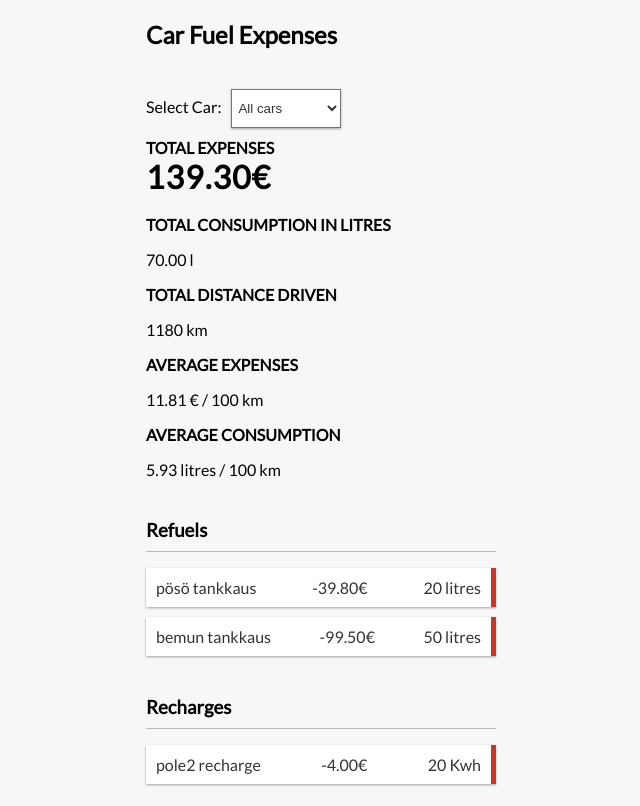
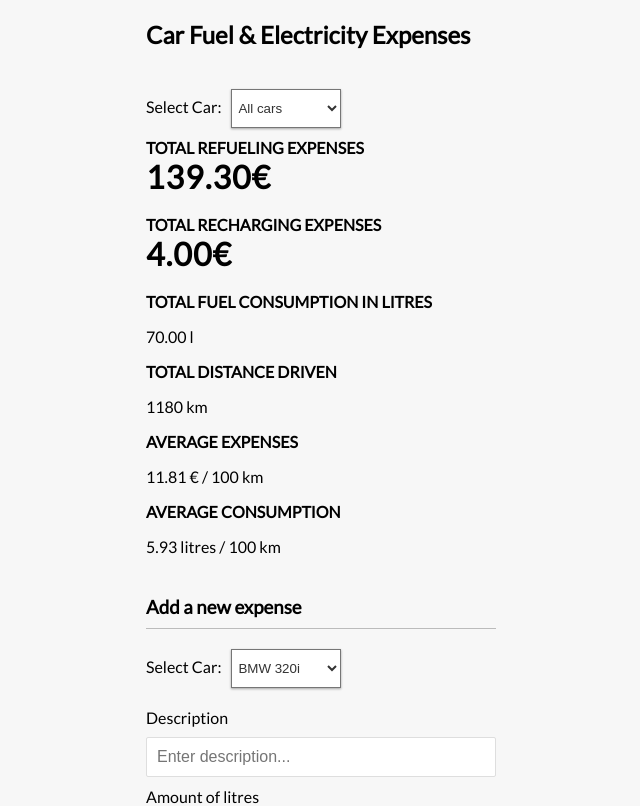
Before and after one commit to mr5499/frontend_app, a React (Create React App) app in the folder frontend_app/: page / in a window 1280 px wide. Shown: the top 806 px of the page, without its empty margins (319-959 px from the left). Built offline with nearby package versions, Linux system fonts and the light colour scheme.

Commit message:
TotalRecharginExpenses.js created

```diff
--- a/frontend_app/src/App.js
+++ b/frontend_app/src/App.js
@@ -13,6 +13,7 @@ import { AvgConsumption } from './components/AvgConsumption';
 import { CarSelector } from './components/CarSelector';
 import { CarSelectorForNewExpense } from './components/CarSelectorForNewExpense'
 import { RechargingExpenseList } from './components/RechargingExpenseList';
+import { TotalRechargingExpenses } from './components/TotalRechargingExpenses';
 
 function App() {
   return (
@@ -21,14 +22,15 @@ function App() {
       <div className="container">
         <CarSelector />
         <TotalRefuelingExpenses />
+        <TotalRechargingExpenses />
         <TotalLitres />
         <TotalDistance />
         <AvgExpense />
         <AvgConsumption />
+        <CarSelectorForNewExpense />
+        <AddRefuelingExpense />
         <RefuelingExpenseList />
         <RechargingExpenseList />
-        <CarSelectorForNewExpense />
-        <AddRefuelingExpense />
       </div>
     </GlobalProvider>
   );
--- a/frontend_app/src/components/Header.js
+++ b/frontend_app/src/components/Header.js
@@ -2,6 +2,6 @@ import React from 'react'
 
 export const Header = () => {
   return (
-    <h2>Car Fuel Expenses</h2>
+    <h2>Car Fuel & Electricity Expenses</h2>
   )
 }
--- a/frontend_app/src/components/TotalLitres.js
+++ b/frontend_app/src/components/TotalLitres.js
@@ -2,7 +2,7 @@ import React, { useContext } from 'react'
 import { GlobalContext } from '../context/GlobalState'
 
 export const TotalLitres = () => {
-  const { refuels, selectedCar } = useContext(GlobalContext)
+  const { refuels, selectedCar, cars } = useContext(GlobalContext)
   const filteredRefuels = selectedCar === 'all'
     ? refuels
     : refuels.filter((refuel) => refuel.carId === selectedCar)
@@ -10,11 +10,17 @@ export const TotalLitres = () => {
   const amounts = filteredRefuels.map(refuel => refuel.amountOfFuel)
   const totalLitres = amounts.reduce((acc, item) => (acc += item), 0).toFixed(2)
 
-  return (
+  const selectedCarObj = cars.find((car) => car.carId === parseInt(selectedCar));
+  const isElectric = selectedCarObj && selectedCarObj.isElectric;
 
-    <div>
-        <h4>Total consumption in litres</h4>
-        <p> {totalLitres} l</p>
-    </div>
-  )
+  if (!isElectric || selectedCar === 'all')
+
+
+    return (
+
+      <div>
+          <h4>Total fuel consumption in litres</h4>
+          <p> {totalLitres} l</p>
+      </div>
+    )
 }
--- /dev/null
+++ b/frontend_app/src/components/TotalRechargingExpenses.js
@@ -0,0 +1,27 @@
+import React, { useContext} from 'react'
+import { GlobalContext } from '../context/GlobalState'
+
+export const TotalRechargingExpenses = () => {
+    const { recharges, selectedCar, cars } = useContext(GlobalContext)
+
+    const filteredRecharges = selectedCar === 'all'
+        ? recharges
+        : recharges.filter((recharge) => recharge.carId === selectedCar)
+
+    const selectedCarObj = cars.find((car) => car.carId === parseInt(selectedCar));
+    const isElectric = selectedCarObj && selectedCarObj.isElectric;
+
+
+    const amounts = filteredRecharges.map(recharge => recharge.amountOfKwh * recharge.pricePerKwh)
+    const total = amounts.reduce((acc, item) => (acc += item), 0).toFixed(2)
+
+    if (isElectric || selectedCar === 'all' )
+
+        return (
+            <>
+                <h4>Total recharging expenses</h4>
+                <h1>{total}€</h1>
+                <br/>
+            </>
+        )
+}
--- a/frontend_app/src/components/TotalRefuelingExpenses.js
+++ b/frontend_app/src/components/TotalRefuelingExpenses.js
@@ -8,13 +8,17 @@ export const TotalRefuelingExpenses = () => {
       ? refuels
       : refuels.filter((refuel) => refuel.carId === selectedCar)
 
+    const selectedCarObj = cars.find((car) => car.carId === parseInt(selectedCar));
+    const isElectric = selectedCarObj && selectedCarObj.isElectric;
 
     const amounts = filteredRefuels.map(refuel => refuel.amountOfFuel * refuel.pricePerLiter)
     const total = amounts.reduce((acc, item) => (acc += item), 0).toFixed(2)
 
+    if (!isElectric || selectedCar === 'all')
+
       return (
         <>
-        <h4>Total expenses</h4>
+            <h4>Total refueling expenses</h4>
             <h1>{total}€</h1>
             <br/>
         </>
```
Lines whose indentation alone changed are shown as unchanged.
